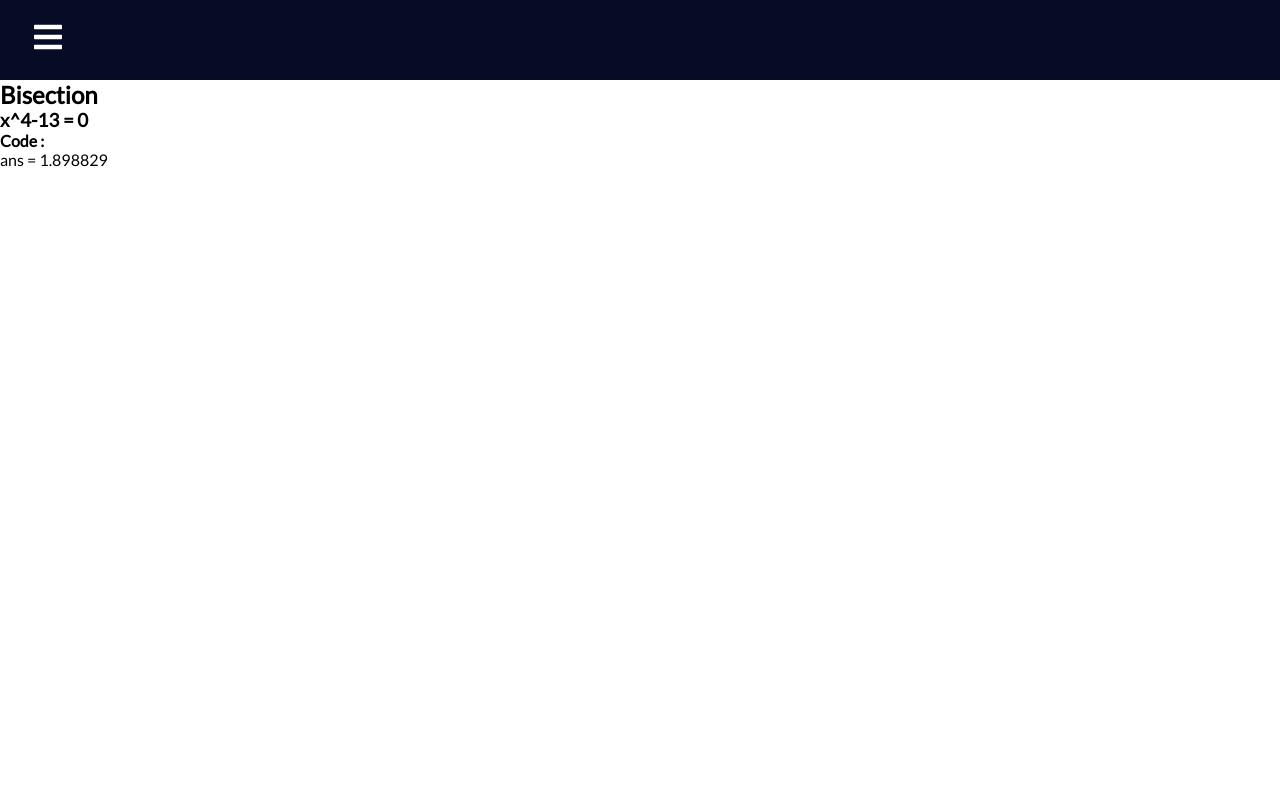
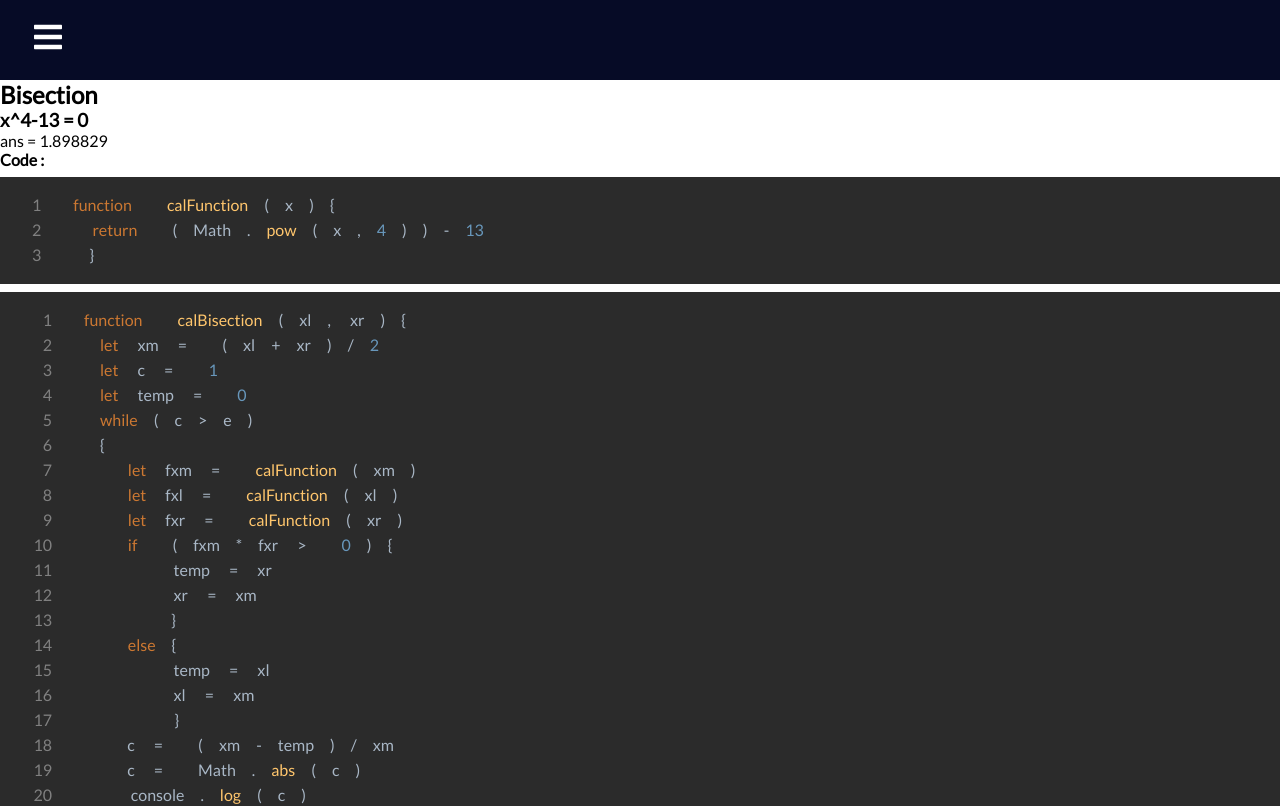
Before and after one commit to Puchite/numerical_method, a React (Create React App) app: page /#/bisection in a window 1280 px wide. Shown: the top 806 px of the page. Built offline with nearby package versions, Linux system fonts and the light colour scheme.

Commit message:
Code Block
Code Block 1

```diff
--- a/src/Course/Bisection.js
+++ b/src/Course/Bisection.js
@@ -1,22 +1,43 @@
 import React from 'react'
-
-
+import { Prism as SyntaxHighlighter } from 'react-syntax-highlighter';
+import { darcula } from 'react-syntax-highlighter/dist/esm/styles/prism';
 
 let a = 1.5
 let b = 2.0
 let e = 0.0000000001
+let codeString = 'function calFunction(x){\n return (Math.pow(x,4))-13\n}'
+let codeString2 = "function calBisection(xl, xr){\nlet xm = (xl+xr)/2\nlet c = 1\nlet temp = 0\nwhile(c>e)\n{\n         let fxm = calFunction(xm)\n         let fxl = calFunction(xl)\n         let fxr = calFunction(xr)\n         if (fxm*fxr > 0){\n                             temp = xr\n                             xr = xm\n                       }\n         else{\n                             temp = xl\n                             xl = xm\n                        }\n\t\t\t\tc = (xm-temp)/xm\n\t\t\t\tc = Math.abs(c)\n\t\t\tconsole.log(c)\n\t\t\t\txm = (xl+xr)/2\n\t}\nconsole.log(xm)\nreturn xm\n}"
 
 function Bisection() {
+
     return (
         <div className='bisection'>
             <h2>Bisection</h2>
             <h3>x^4-13 = 0</h3>
+
+            <p>ans = {calBisection(a,b).toFixed(6)}</p>
+
             <h4>Code :</h4>
-            <p>ans = {calBisection(a,b).toFixed(6)}</p>
+            <SyntaxHighlighter language="javascript" style={darcula} showLineNumbers='true'>
+                {codeString}
+                {codeString2}
+            </SyntaxHighlighter>
+            <SyntaxHighlighter language="javascript" style={darcula} showLineNumbers='true'>
+                {codeString2}
+            </SyntaxHighlighter>
 
         </div>
     )
 }
+
+// function readFile(){
+//     var fs = require("fs");
+//     var text = fs.readFileSync("./bisectionCode.txt").toString('utf-8');
+//     console.log(text)
+//     var codeString = text.split("\n")
+
+//     return codeString
+// }
 
 function calFunction(x){
     return (Math.pow(x,4))-13
```
Also changed, not shown: package.json (+9 -0 lines), src/Course/bisectionCode.txt (added), 1 other file (tests, documents, lock files or other folders).
